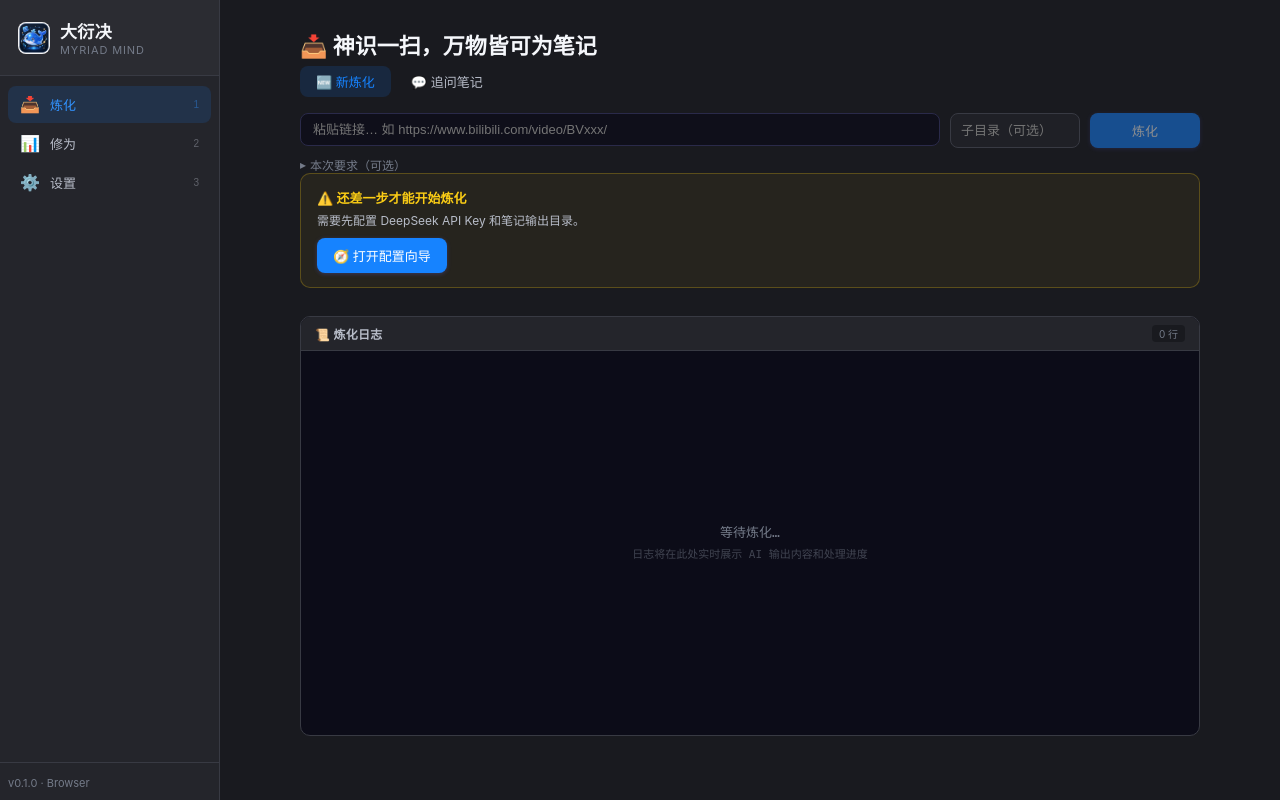
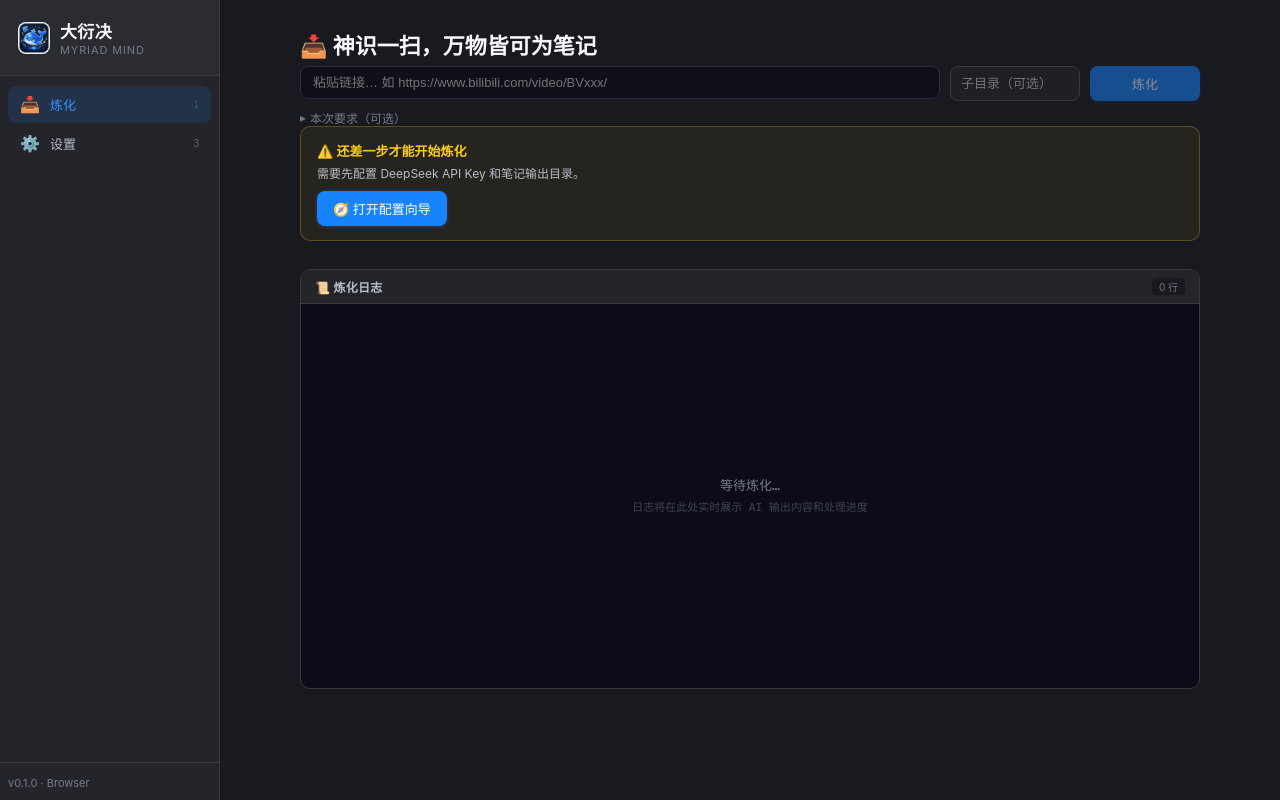
Before and after one commit to yuexingqin97/myriad-mind-app, a React (Vite) app in the folder apps/desktop/: page / in a window 1280 px wide. Built offline with nearby package versions, Linux system fonts and the light colour scheme.

Commit message:
chore: 隐藏 修为功能 和 追问功能

```diff
--- a/apps/desktop/src/components/input/InputView.tsx
+++ b/apps/desktop/src/components/input/InputView.tsx
@@ -113,7 +113,7 @@ export function InputView({ config, setupStatus, onOpenSetup }: InputViewProps)
     }
   }, [inputUrl, config]);
 
-  const [mode, setMode] = useState<"new" | "qa">("new");
+  const [mode] = useState<"new" | "qa">("new");
   const [qaNotePath, setQaNotePath] = useState("");
   const [qaQuestion, setQaQuestion] = useState("");
   const [qaProcessing, setQaProcessing] = useState(false);
@@ -171,29 +171,7 @@ export function InputView({ config, setupStatus, onOpenSetup }: InputViewProps)
       <div className="view-header">
         <h2 className="view-title">📥 神识一扫，万物皆可为笔记</h2>
 
-        {/* 模式切换 */}
-        <div style={{ display: "flex", gap: 4, marginBottom: 16 }}>
-          <button
-            onClick={() => setMode("new")}
-            style={{
-              padding: "6px 16px", fontSize: 13, fontWeight: 500, borderRadius: 8, border: "none", cursor: "pointer",
-              background: mode === "new" ? "var(--brand-soft, rgba(22,131,255,0.14))" : "transparent",
-              color: mode === "new" ? "var(--brand-primary, #1683ff)" : "var(--text-secondary, #a0a0c0)",
-            }}
-          >
-            🆕 新炼化
-          </button>
-          <button
-            onClick={() => setMode("qa")}
-            style={{
-              padding: "6px 16px", fontSize: 13, fontWeight: 500, borderRadius: 8, border: "none", cursor: "pointer",
-              background: mode === "qa" ? "var(--brand-soft, rgba(22,131,255,0.14))" : "transparent",
-              color: mode === "qa" ? "var(--brand-primary, #1683ff)" : "var(--text-secondary, #a0a0c0)",
-            }}
-          >
-            💬 追问笔记
-          </button>
-        </div>
+        {/* 追问笔记功能暂未开放，模式切换已隐藏（mode 恒 "new"，只保留新炼化）。恢复时加回「新炼化/追问笔记」切换按钮即可。 */}
 
         <div className="input-area">
           {mode === "new" ? (
--- a/apps/desktop/src/components/layout/Sidebar.tsx
+++ b/apps/desktop/src/components/layout/Sidebar.tsx
@@ -29,13 +29,9 @@ export function Sidebar({ activeView, onNavigate }: SidebarProps) {
           hotkey="1"
           onClick={() => onNavigate("input")}
         />
-        <NavButton
-          active={activeView === "dashboard"}
-          icon="📊"
-          label="修为"
-          hotkey="2"
-          onClick={() => onNavigate("dashboard")}
-        />
+        {/* 修为面板暂未真实化（仍是前端假数据），导航入口已隐藏。恢复时取消注释：
+        <NavButton active={activeView === "dashboard"} icon="📊" label="修为" hotkey="2" onClick={() => onNavigate("dashboard")} />
+        */}
         <NavButton
           active={activeView === "settings"}
           icon="⚙️"
```
Also changed, not shown: 1 other file (tests, documents, lock files or other folders).
